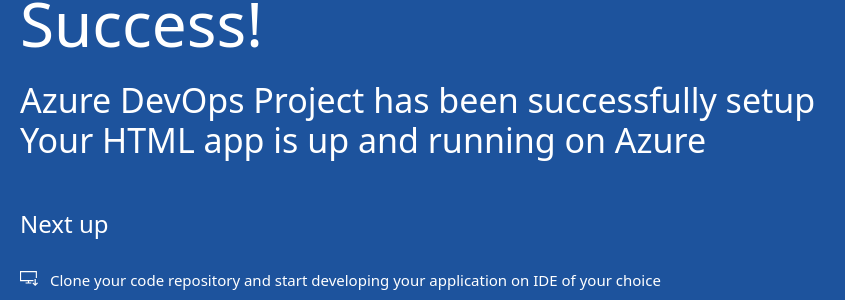
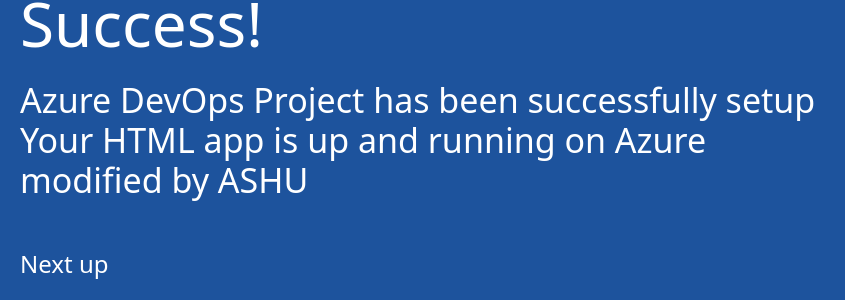
Before and after one commit to ashumbd/gitassignment, a plain HTML site: page index.html in a window 1280 px wide. Shown: the part 390-690 px from the top of the page, 205-1050 px from the left. Drawn offline with Linux system fonts and the light colour scheme.

Commit message:
added message

```diff
--- a/index.html
+++ b/index.html
@@ -20,7 +20,7 @@
             <div class="content-body">
                 <div class="success-text">Success!</div>
                 <div class="description line-1"> Azure DevOps Project has been successfully setup</div>
-                <div class="description line-2"> Your HTML app is up and running on Azure</div>
+                <div class="description line-2"> Your HTML app is up and running on Azure modified by ASHU</div>
                 <div class="next-steps-container">
                     <div class="next-steps-header">Next up</div>
                     <div class="next-steps-body">
```
